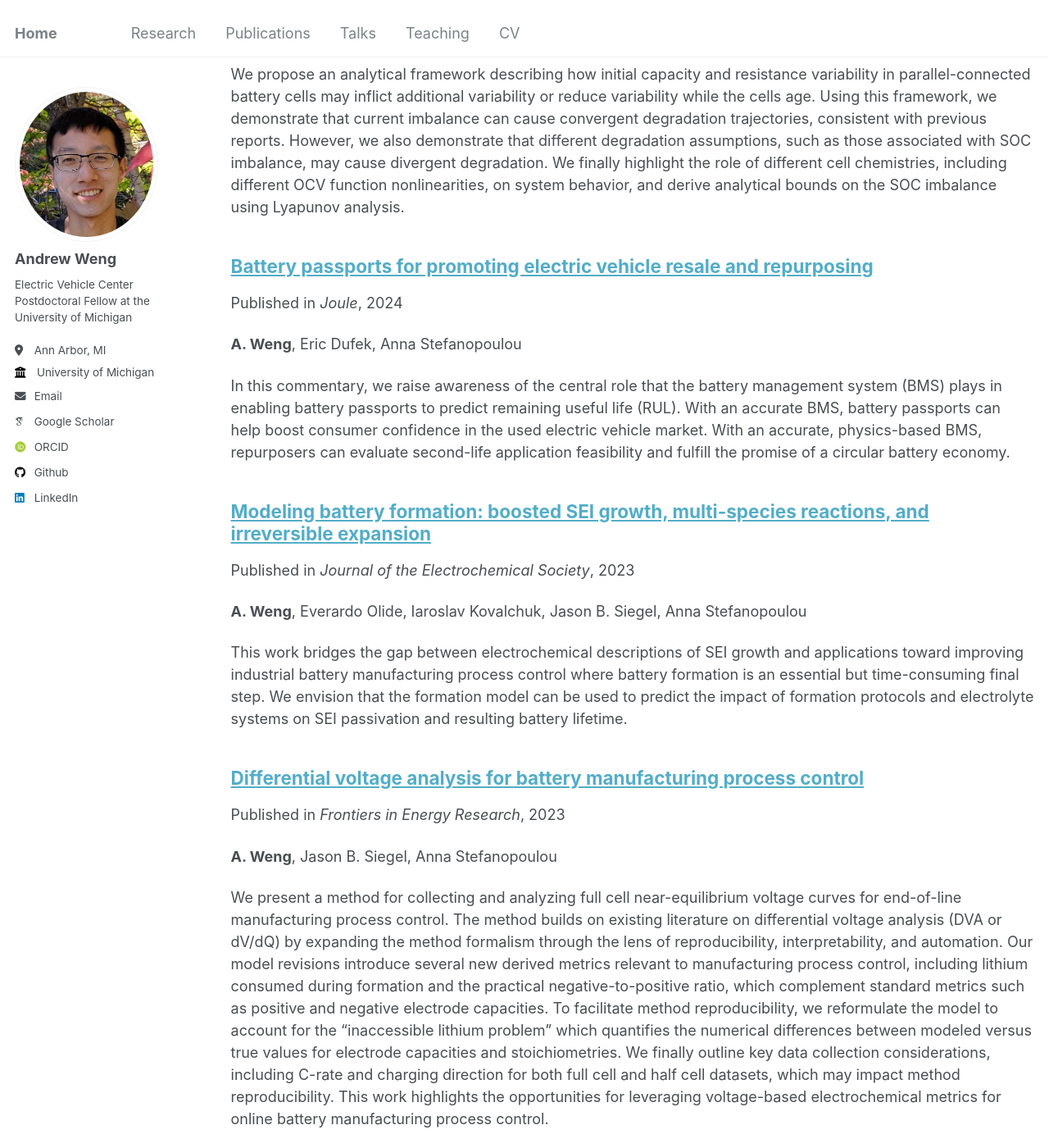
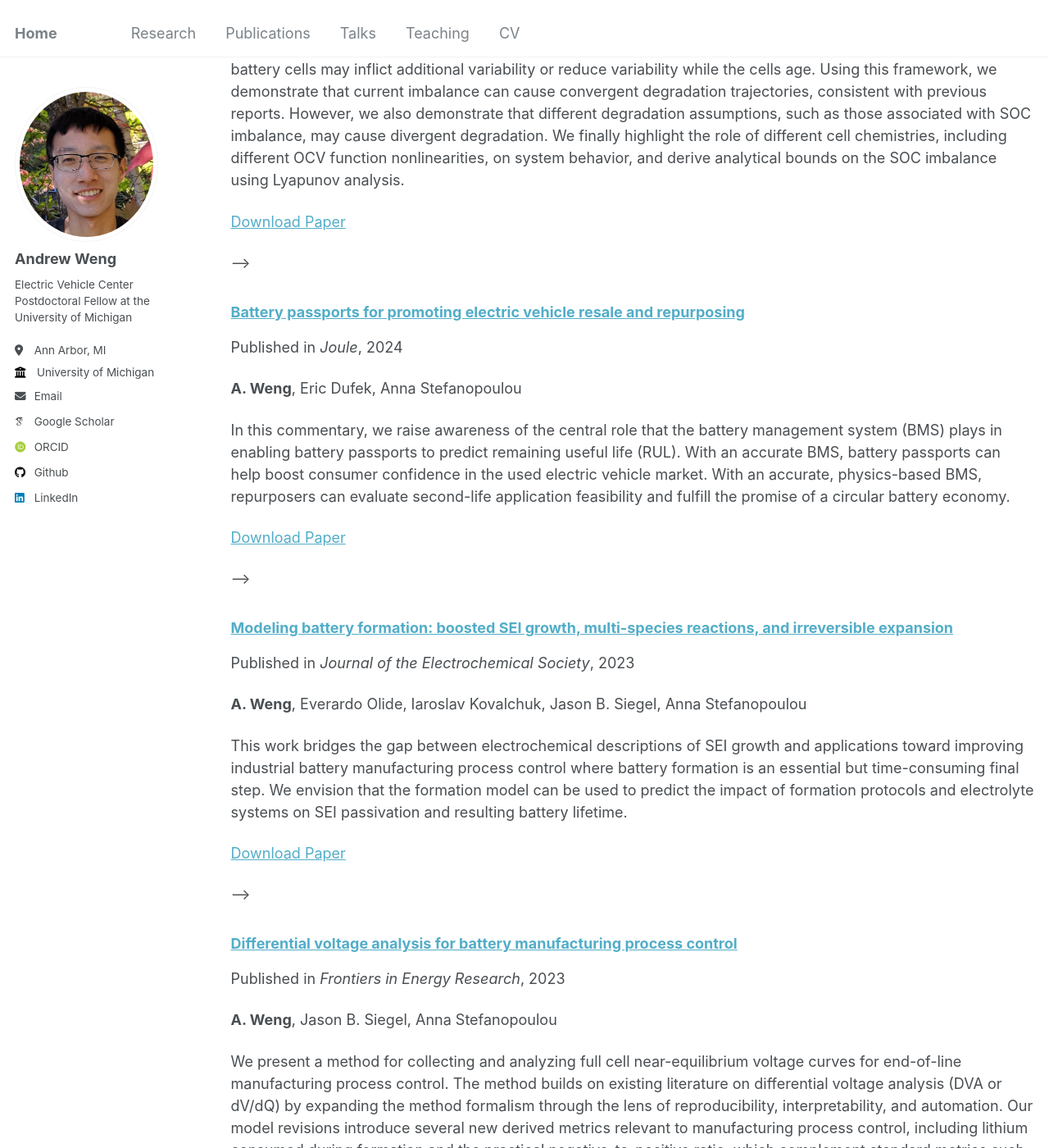
Before and after one commit to wengandrew/wengandrew.github.io, a Jekyll site: the page built from _pages/publications.html, in a window 1280 px wide and 1400 px high, scrolled down 733 px. Shown: the whole window at 82% size. Built offline with Jekyll 4.4.1, drawn with Linux system fonts in a browser that asks for light colours; some web fonts are replaced; some of the changed text lies outside the part shown.

Commit message:
Touchups

```diff
--- a/_includes/archive-single.html
+++ b/_includes/archive-single.html
@@ -26,13 +26,13 @@
       </div>
     {% endif %}
 
-    <h2 class="archive__item-title" itemprop="headline">
+    <h3 class="archive__item-title" itemprop="headline">
       {% if post.link %}
         <a href="{{ post.link }}">{{ title }}</a> <a href="{{ base_path }}{{ post.url }}" rel="permalink"><i class="fa fa-link" aria-hidden="true" title="permalink"></i><span class="sr-only">Permalink</span></a>
       {% else %}
         <a href="{{ base_path }}{{ post.url }}" rel="permalink">{{ title }}</a>
       {% endif %}
-    </h2>
+    </h3>
 
     {% if post.read_time %}
       <p class="page__meta"><i class="fa fa-clock-o" aria-hidden="true"></i> {% include read-time.html %}</p>
@@ -75,5 +75,11 @@
       <p>Download <a href="{{ post.slidesurl }}">Download Slides</a></p></p>
     {% endif %} -->
 
+    {% if post.paperurl %}
+      <p><a href=" {{ post.paperurl }} ">Download Paper</a></p>
+    {% elsif post.slidesurl %}
+      <p>Download <a href="{{ post.slidesurl }}">Download Slides</a></p></p>
+    {% endif %} -->
+
   </article>
 </div>
--- a/_pages/publications.html
+++ b/_pages/publications.html
@@ -32,7 +32,8 @@ author_profile: true
   {% endfor %}
 {% endif %}
 
-<div>
-## Testing testing
+<div class="tip" markdown="1">
+
+  Have **fun!**
 
 </div>
```
Also changed, not shown: _pages/talks.md (+3 -3 lines).
